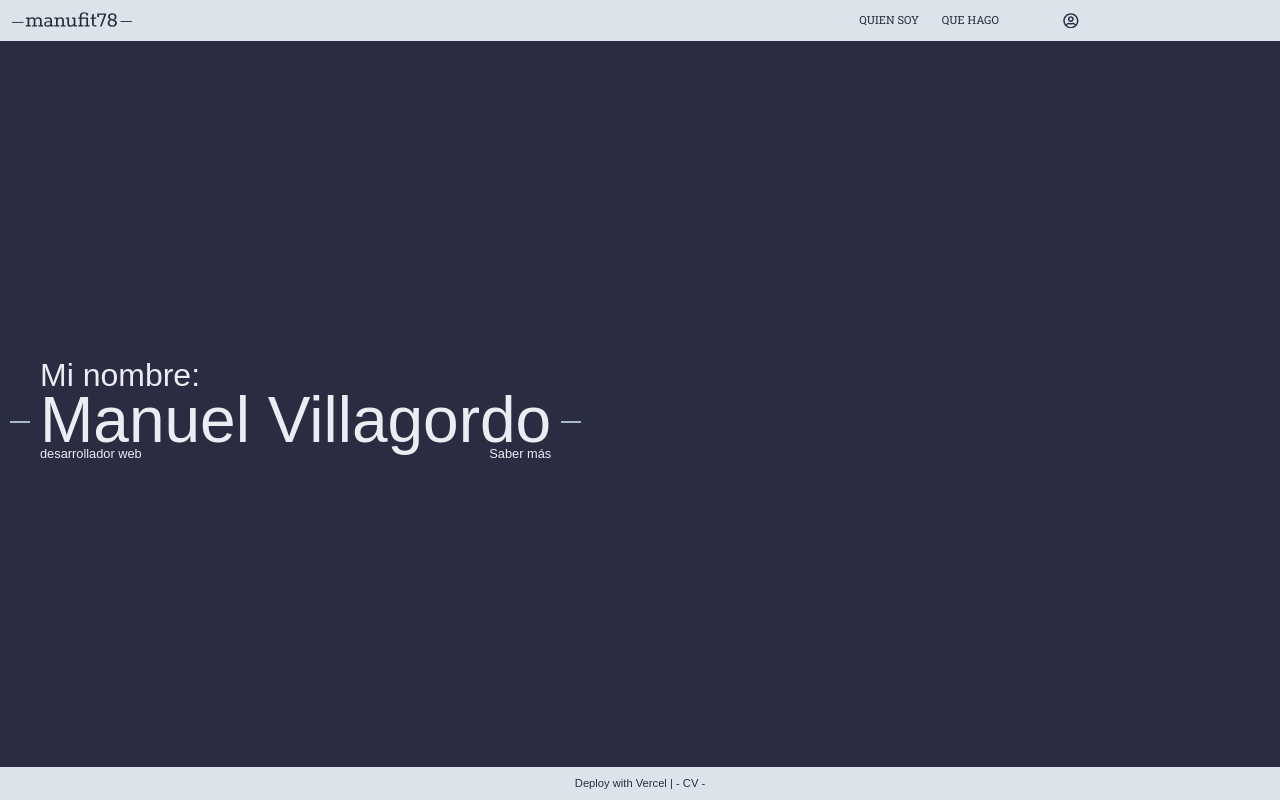
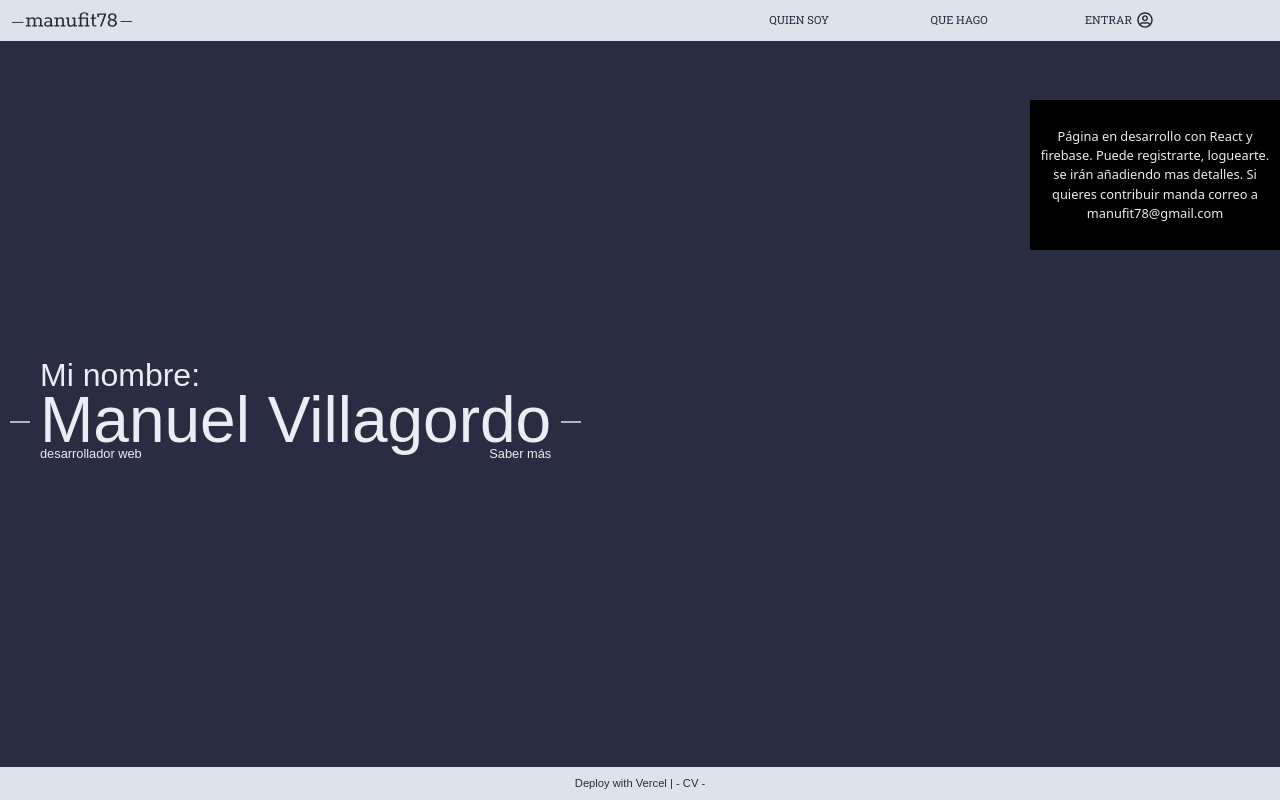
Before and after one commit to mnuhell/manufit78, a React (Create React App) app: page / in a window 1280 px wide. Built offline with nearby package versions, Linux system fonts and the light colour scheme; no server answers; a web font is replaced by a local one.

Commit message:
Menu dropDown y mensaje de detallle

```diff
--- a/src/components/Header.js
+++ b/src/components/Header.js
@@ -17,15 +17,36 @@ const HeaderContent = styled.header`
     }
 `;
 
+const Pub = styled.div`
+    position: absolute;
+    display: flex;
+    align-items: center;
+    justify-content: center;
+    height: 100vh;
+    top: 100px;
+    right: 0;
+    padding: 5px;
+    background-color: rgb(0 0 0);
+    width: 250px;
+    height: 150px;
+    text-align: center;
+    font-size: .8em;
+    z-index: 9999;
+
+`;
+
 const Header = () => {
 
     return (
+        <>
+        <Pub className="pub">Página en desarrollo con React y firebase. Puede registrarte, loguearte. se irán añadiendo mas detalles. Si quieres contribuir manda correo a manufit78@gmail.com</Pub>
         <HeaderContent className="header py-3 px-3 bg-fit-white-300 text-fit-dark-500">
             <div className="container header__content">
                 <Logo />
                 <Menu />
             </div>
         </HeaderContent>
+        </>
     )
 }
 
--- a/src/components/Menu.js
+++ b/src/components/Menu.js
@@ -12,6 +12,9 @@ const MenuContainer = styled.nav`
         @media (min-width: 320px) {
             grid-template-columns: repeat(3, 80px);
         }
+        @media (min-width: 320px) {
+            grid-template-columns: repeat(3, 160px);
+        }
 
         justify-content: center;
         align-items: center;
@@ -20,18 +23,62 @@ const MenuContainer = styled.nav`
     .li-menu{
         display: inherit;
         vertical-align: middle;
+        width: 100%;
+        text-align: center;
         a{
             font-size: .7rem;
             svg{
                 font-size: 1.4em;
+                float: right;
             }
+        }
+    }
+
+    .login__menu{
+        display: flex;
+        justify-content: center;
+        align-items: center;
+        a{
+            padding-right: 5px;
+        }
+    }
+
+    .login__icon{
+        float: right;
+    }
+
+    .login__container{
+        opacity: 0;
+        position: absolute;
+        transition: all .5s ease;
+        width: 100%;
+        background-color: white;
+        height: 0;
+        right: 0;
+        a{
+            display: flex;
+            flex-direction: row;
+            padding: 10px 0 10px 0;
+            border-bottom: 1px solid #2A2C42;
         }
     }
 
     .login{
         position: relative;
+        display: inline-block;
         text-align: center;
-        font-style: italic;
+
+        &:hover .login__container{
+            position: absolute;
+            background-color: #DDE3EA;
+            height: 200px;
+            padding: 20px 10px 20px 10px;
+            opacity: 1;
+            transform: translateY(0);
+            top: 10px;
+            z-index: -1;
+        }
+
     }
 `;
 
@@ -63,12 +110,20 @@ const Menu = () => {
                 {
                     (uid) ?
                     <li className="li-menu login">
-                        <Link to="/auth/logout" onClick={ handleLogout } title={ name } > { name } </Link>
+                        <div className="login__menu">
+                            <Link to="" title={ name } > { name } </Link>
+                            <span className="login__icon"><FaRegUserCircle /></span>
+                        </div>
+                        <div className="login__container">
+                            <Link to="/auth/logout" onClick={ handleLogout } title="logout" > Logout </Link>
+                            <Link to="/admin/posts" title="ver artículos" > Artículos </Link>
+                            <Link to="/admin/account" title="mi cuenta" > Mí cuenta </Link>
+                        </div>
                     </li> :
-                    <li className="li-menu">
+                    <li className="li-menu login__menu">
                         <Link to="/auth/login" title="Haz loguin" onClick={ handleLogout }
-
-                        > <FaRegUserCircle /> </Link>
+                        > Entrar </Link>
+                        <span className="login__icon"><FaRegUserCircle /></span>
                     </li>
                 }
 
--- /dev/null
+++ b/src/components/admin/AdminPosts.js
@@ -0,0 +1,14 @@
+import React from 'react';
+
+
+
+const AdminPosts = () => {
+
+
+    return (
+
+        <h1> AdminPosts </h1>
+    )
+}
+
+export default AdminPosts;
--- a/src/components/routers/AdminRoute.js
+++ b/src/components/routers/AdminRoute.js
@@ -1,6 +1,7 @@
 import React from 'react';
 import { Redirect, Route, Switch } from 'react-router-dom';
 import AdminScreen from '../AdminScreen';
+import { AdminPosts } from '../admin/AdminPosts';
 
 
 const AdminRoute = () => {
@@ -9,6 +10,8 @@ const AdminRoute = () => {
         <Switch>
             <Route exact to="/admin/home" component={AdminScreen} />
 
+            <Route exact to="/admin/posts" component={AdminPosts} />
+
             <Redirect to="/auth/login" />
         </Switch>
     )
```
